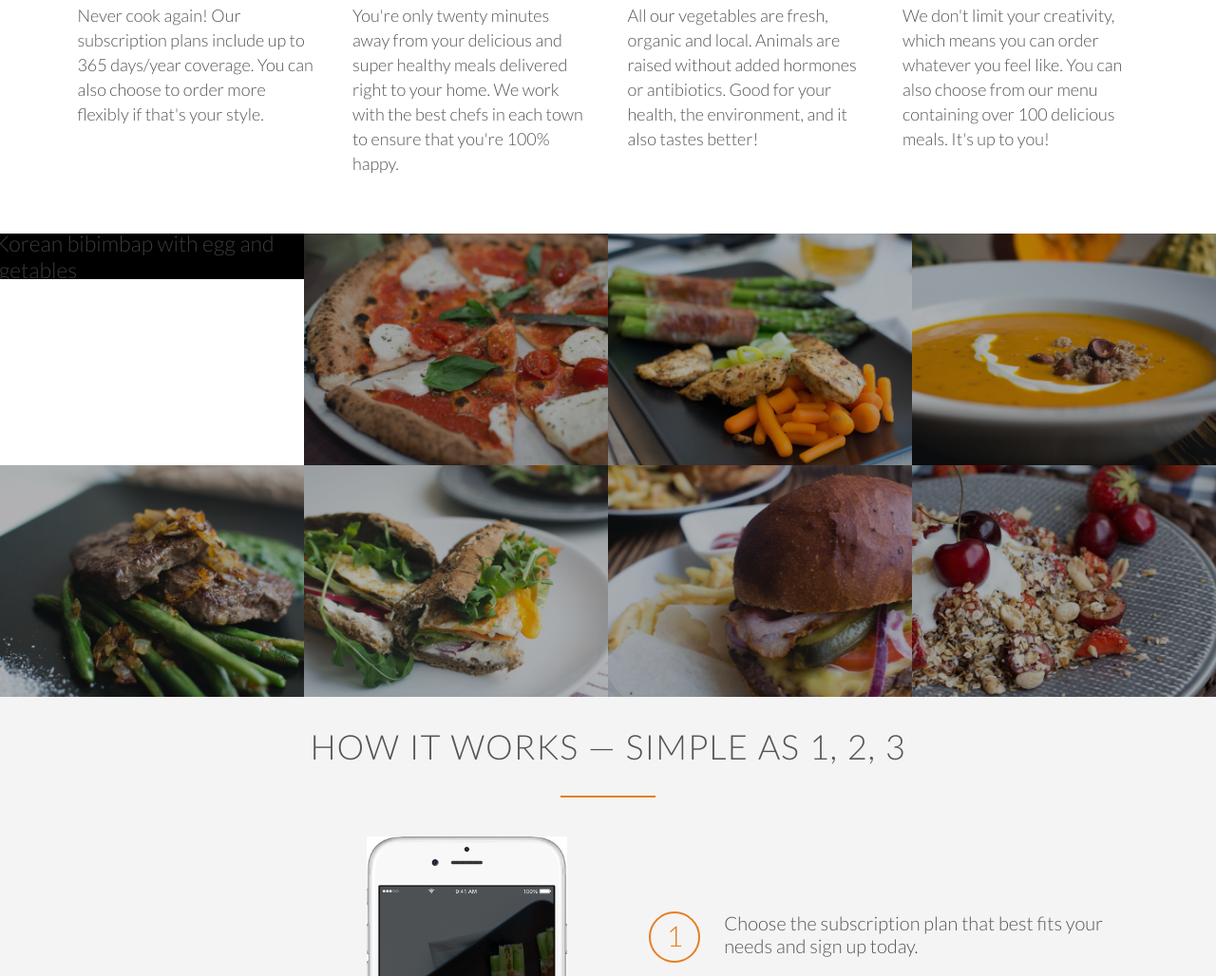
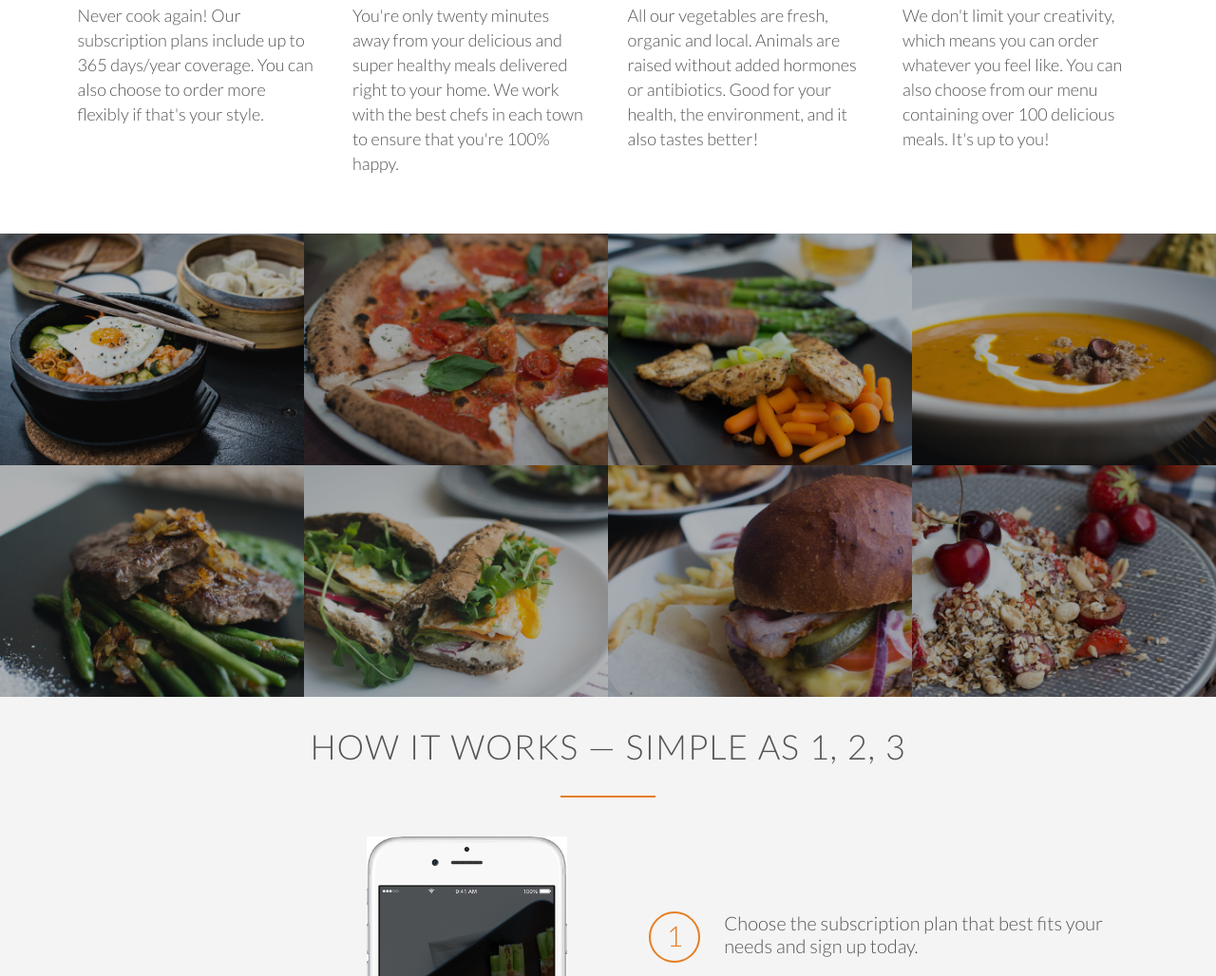
Before and after one commit to thrarm/thrarm.github.io, a plain HTML site: page index.html in a window 1280 px wide. Shown: the part 1195-2223 px from the top of the page at 95% size. Drawn offline with nearby package versions, Linux system fonts and the light colour scheme; files that its build step writes are made by us from their sources; files whose address does not match are found by name; a web font is replaced by a local one.

Commit message:
Add files via upload
testing folder structure

```diff
--- a/index.html
+++ b/index.html
@@ -77,7 +77,7 @@
         <ul class="meals-showcase">
             <li>
                 <figure class="meal-photo">
-                    <img src="resources/img/1.jpg" alt="Korean bibimbap with egg and vegetables">
+                    <img src="1.jpg" alt="Korean bibimbap with egg and vegetables">
                 </figure>
             </li>
             <li>
```
